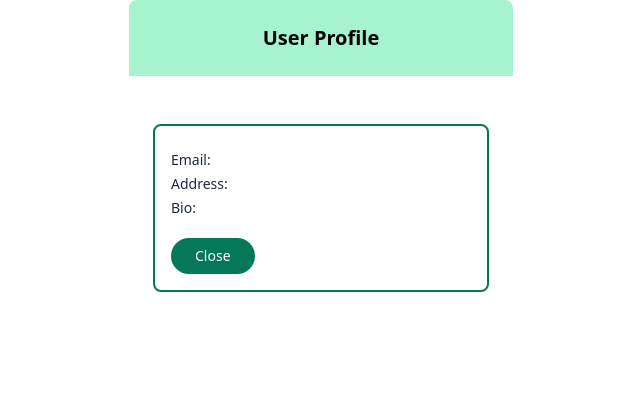
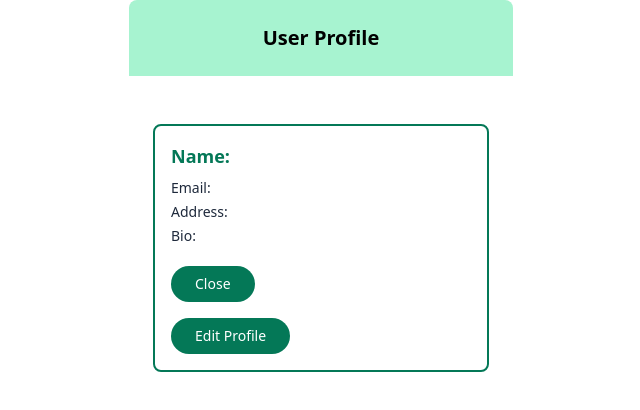
Before and after one commit to Ridwan-Noor/Pet-Connect-repo, a React (Vite) app in the folder Sprint3/view/: page /profile in a window 1280 px wide. Shown: the top 410 px of the page, without its empty margins (319-959 px from the left). Built offline with nearby package versions, Linux system fonts and the light colour scheme.

Commit message:
profile changes

```diff
--- a/Sprint3/view/src/components/Profile/profile.jsx
+++ b/Sprint3/view/src/components/Profile/profile.jsx
@@ -30,7 +30,7 @@ export const profile = ({ userEmail, onclose }) => {
                             <div className='p-3 mx-auto'>
                                 <div>
                                     <div className='text-lg font-bold text-emerald-700 mb-2'>
-                                        {/* userinfo er jinish pati */}
+                                        {/* userinfo er jinish pati */} Name:
                                     </div>
                                 </div>
                                 <div className='flex flex-row items-center mb-1'>
@@ -58,6 +58,7 @@ export const profile = ({ userEmail, onclose }) => {
                                     </div>
                                 </div>
                                 <div><button type='button' className='py-2 px-4 text-sm font-medium text-center text-white rounded-full bg-emerald-700 hover-bg-primary-700 focus-ring-4 focus-outline-none focus-ring-primary-300 mt-3'>Close</button></div>
+                                <div><button type='button' className='py-2 px-4 text-sm font-medium text-center text-white rounded-full bg-emerald-700 hover-bg-primary-700 focus-ring-4 focus-outline-none focus-ring-primary-300 mt-3'>Edit Profile</button></div>
                             </div>
                         </div>
                     </div>
```
Also changed, not shown: Sprint3/view/src/components/EditProfile/editprofile.jsx (added).
